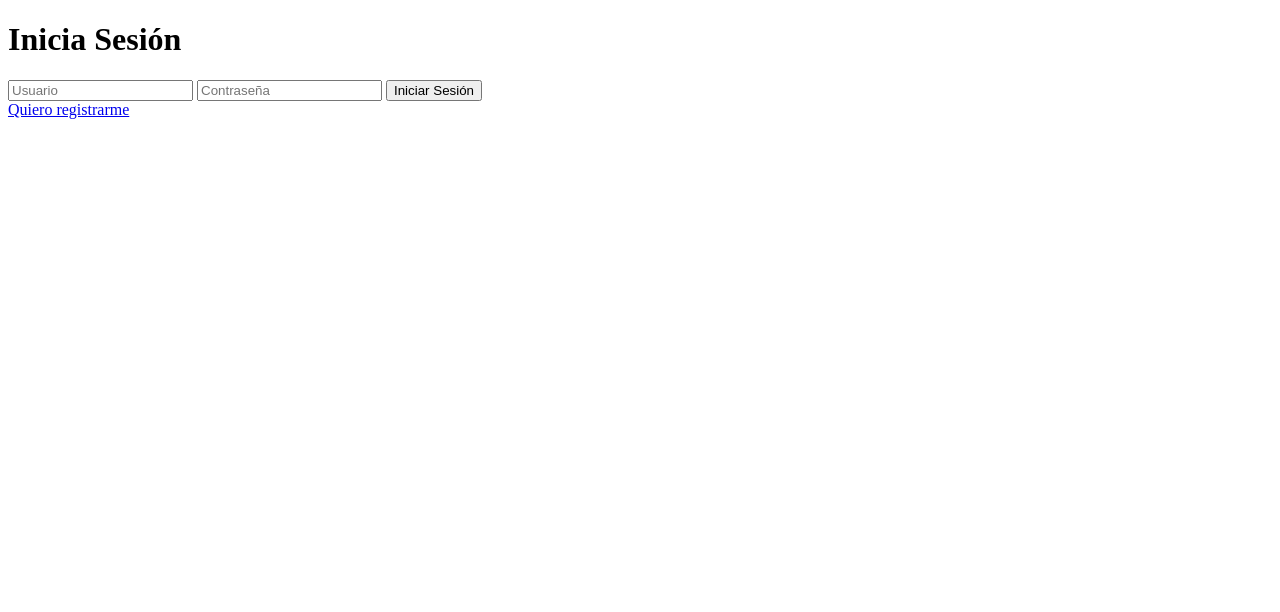
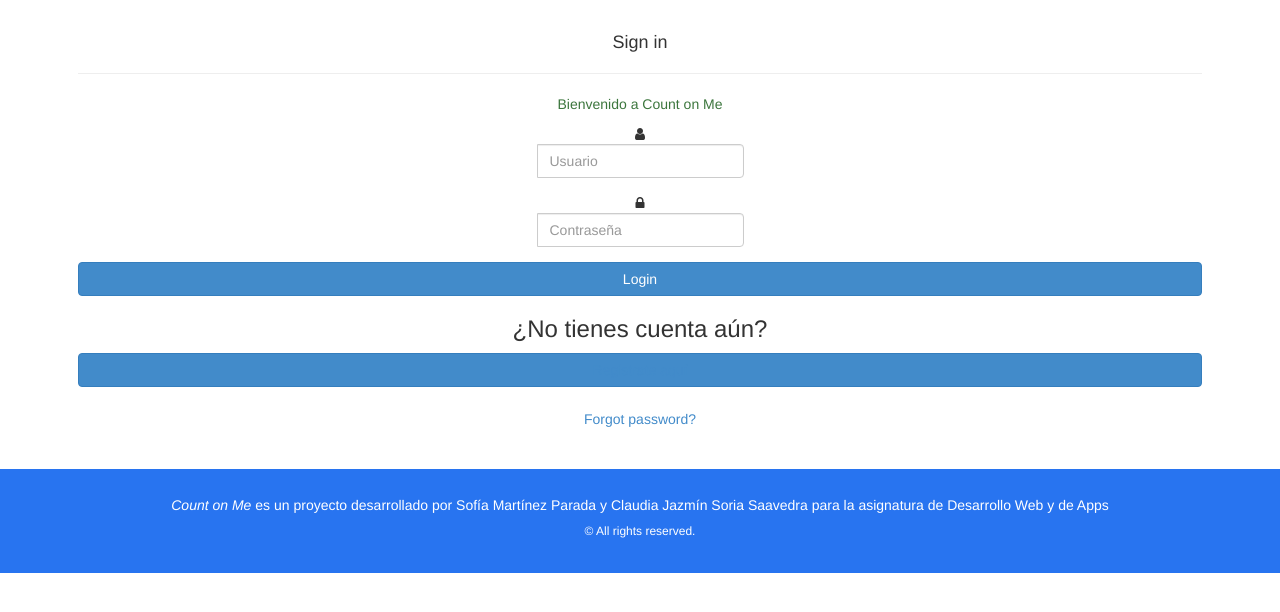
Before and after one commit to clxudiajazmin/CountOnMe, a PHP site: page /login.php in a window 1280 px wide. Shown: the top 612 px of the page. Run offline with PHP 8.4, Linux system fonts and the light colour scheme.

Commit message:
Login con estilo

```diff
--- a/login.php
+++ b/login.php
@@ -5,22 +5,58 @@
     }
 ?>
 <!DOCTYPE html>
-<html lang="en">
-<head>
-    <meta charset="UTF-8">
-    <meta name="viewport" content="width=device-width, initial-scale=1.0">
-    <title>Login</title>
-</head>
-<body>
-    <h1>Inicia Sesión</h1>
-    <!--Bloque de Login Mantener los name-->
-    <form action="" method="post">
-        <input type="text" placeholder="Usuario" name="usuario" required>
-        <input type="password"  placeholder="Contraseña" name="contrasena" required>
-        <input type="submit" name="login" value="Iniciar Sesión">
-    </form>
-    <!--Botón de Registro-->
-    <a href='registro.php'> Quiero registrarme </a>
+<html lang="en" dir="ltr">
+  <head>
+    <meta charset="utf-8">
+    <title>Count on Me</title>
+    <link rel="stylesheet" href="css/navbar.css">
+    <link rel="stylesheet" href="css/bootstrap.min.css">
+    <link rel="stylesheet" href="css/footer.css">
+    <link rel="stylesheet" href="css/norm.css">
+  </head>
+  <body>
+    <link href="https://fonts.googleapis.com/css?family=Roboto" rel="stylesheet">
+    <center>
+      <div class="container">
+        <div class="row">
+          <div class="card">
+            <article class="card-body">
+              <h4 class="card-title text-center mb-4 mt-1">Sign in</h4>
+              <hr>
+              <p class="text-success text-center">Bienvenido a Count on Me</p>
+              <form action="" method="post">
+                <div class="form-group">
+                  <div class="input-group">
+                    <div class="input-group-prepend">
+                      <span class="input-group-text"> <i class="fa fa-user"></i> </span>
+                    </div>
+                    <input type="text" placeholder="Usuario" name="usuario" class="form-control" required>
+                  </div> <!-- input-group.// -->
+                </div> <!-- form-group// -->
+                <div class="form-group">
+                  <div class="input-group">
+                    <div class="input-group-prepend">
+                      <span class="input-group-text"> <i class="fa fa-lock"></i> </span>
+                    </div>
+                    <input type="password"  placeholder="Contraseña" name="contrasena" class="form-control" required>
+                  </div> <!-- input-group.// -->
+                </div> <!-- form-group// -->
+                <div class="form-group">
+                  <button type="submit" class="btn btn-primary btn-block" name="login"> Login  </button>
+                </div> <!-- form-group// -->
+                <div class="form-group">
+                  <h3>¿No tienes cuenta aún?</h3>
+                  <button type="submit" class="btn btn-primary btn-block"><a href='registro.php'>Registrate aquí</a></button>
+                </div> <!-- form-group// -->
+                <p class="text-center"><a href="#" class="btn">Forgot password?</a></p>
+              </form>
+            </article>
+
+          </div>
+
+        </div>
+      </div>
+    </center>
 
     <?php
         if(isset($_POST['login'])){
@@ -44,5 +80,18 @@
             }
         }
     ?>
+
+    <!--FOOTER-->
+    <section id = "footer">
+        <div class="container">
+            <div class="row">
+                <div class="col-xs-12 col-sm-12 col-md-12 mt-2 mt-sm-2 text-center">
+                    <p><i>Count on Me</i> es un proyecto desarrollado por Sofía Martínez Parada y Claudia Jazmín Soria Saavedra para la asignatura de Desarrollo Web y de Apps</p>
+                    <p class="h6">© All rights reserved.</p>
+                </div>
+                <hr>
+            </div>
+        </div>
+    </section>
 </body>
 </html>
```
